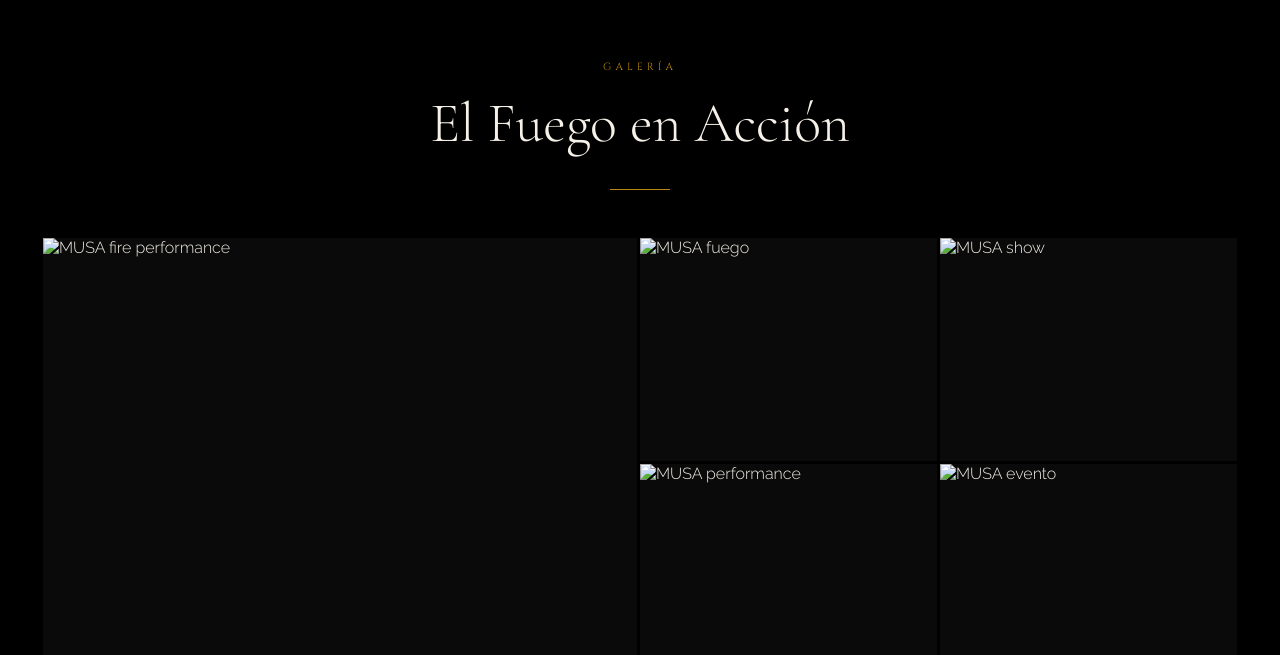
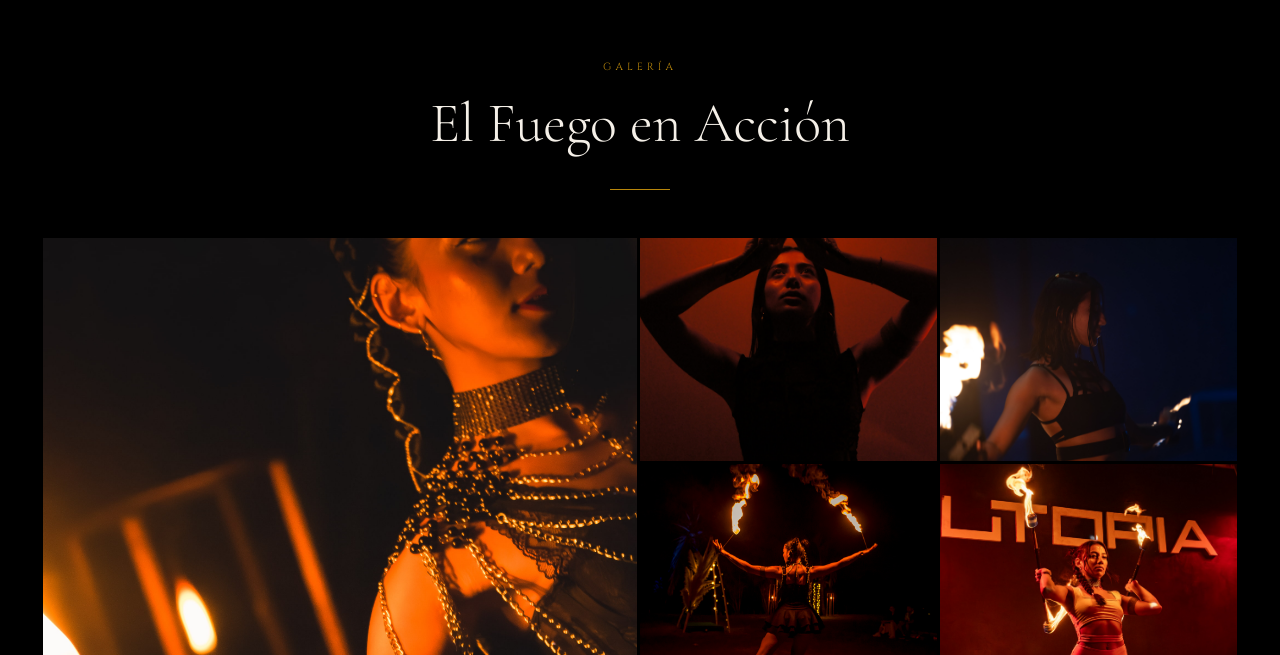
Before and after one commit to KelseyA98/musa-landing, a plain HTML site: page index.html in a window 1280 px wide. Shown: the part 2758-3413 px from the top of the page. Drawn offline with nearby package versions, Linux system fonts and the light colour scheme.

Commit message:
Corregir extensiones de fotos definitivo

```diff
--- a/index.html
+++ b/index.html
@@ -661,7 +661,7 @@
         </div>
       </div>
       <div class="about-photo">
-        <img src="fotoh.jpeg" alt="Kelsey Arias — MUSA Fire Performance"
+        <img src="fotoh.JPEG" alt="Kelsey Arias — MUSA Fire Performance"
              style="width:100%;height:100%;object-fit:cover;object-position:center top;">
         <div style="position:absolute;inset:0;background:linear-gradient(to top,rgba(0,0,0,0.5) 0%,transparent 50%);pointer-events:none;"></div>
       </div>
@@ -728,19 +728,19 @@
     </div>
     <div class="photo-grid">
       <div class="photo-slot big">
-        <img src="foto1.jpeg" alt="MUSA fire performance" onclick="openLightbox(this.src)">
+        <img src="foto1.jpg" alt="MUSA fire performance" onclick="openLightbox(this.src)">
       </div>
       <div class="photo-slot">
-        <img src="foto2.jpeg" alt="MUSA fuego" onclick="openLightbox(this.src)">
+        <img src="foto2.jpg" alt="MUSA fuego" onclick="openLightbox(this.src)">
       </div>
       <div class="photo-slot">
-        <img src="foto3.jpeg" alt="MUSA show" onclick="openLightbox(this.src)">
+        <img src="foto3.jpg" alt="MUSA show" onclick="openLightbox(this.src)">
       </div>
       <div class="photo-slot">
-        <img src="foto4.jpeg" alt="MUSA performance" onclick="openLightbox(this.src)">
+        <img src="foto4.jpg" alt="MUSA performance" onclick="openLightbox(this.src)">
       </div>
       <div class="photo-slot">
-        <img src="foto5.png" alt="MUSA evento" onclick="openLightbox(this.src)">
+        <img src="foto5.jpg" alt="MUSA evento" onclick="openLightbox(this.src)">
       </div>
     </div>
     <div class="gallery-cta">
```
